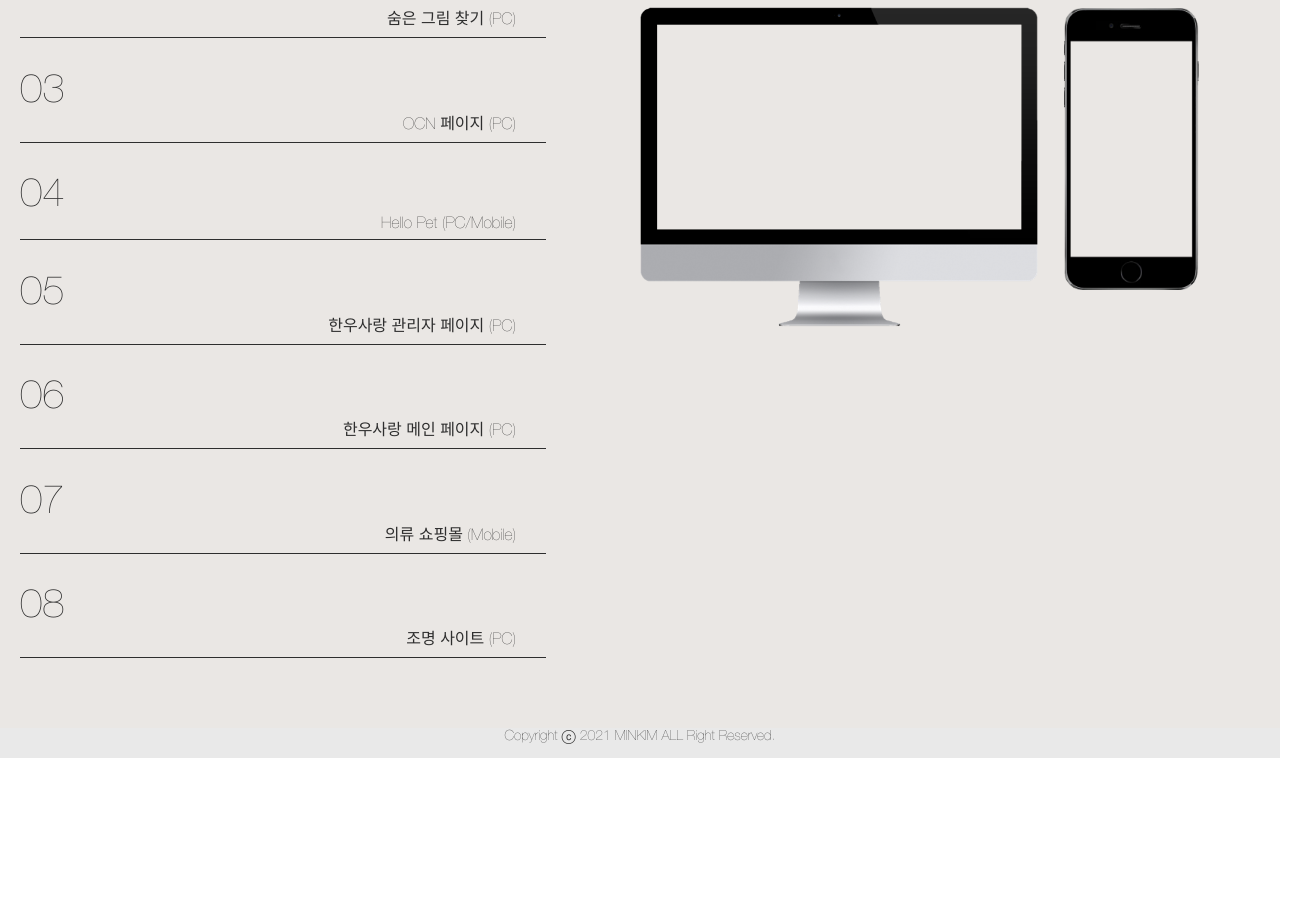
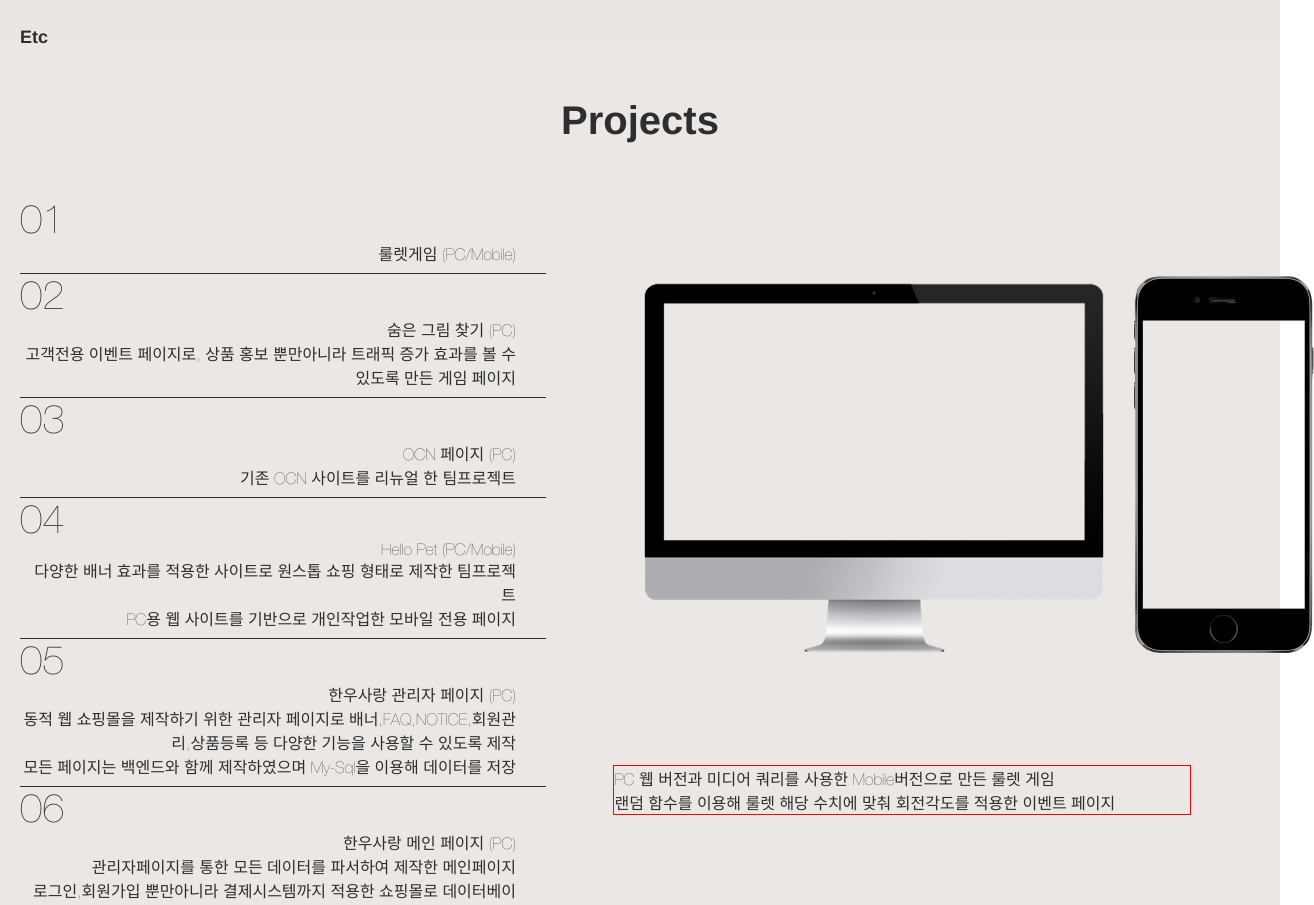
Before and after one commit to manjyuriah/portfolio_24, a React (Create React App) app: page / in a window 1280 px wide. Shown: the part 1772-2677 px from the top of the page, 1314 px wide, since content can reach past the window. Before the commit the page ends 2530 px from the top, so only its background shows below. Built offline with nearby package versions, Linux system fonts and the light colour scheme.

Commit message:
ADD 프로젝트 간단 설명 추가

```diff
--- a/src/App.js
+++ b/src/App.js
@@ -3,8 +3,25 @@ import Skills from './components/Skills';
 import Footer from './components/Footer';
 import Main from './components/Main';
 import Projects from './components/Projects';
+import { useState } from 'react';
+import { useEffect } from 'react';
+
+
 
 function App() {
+  const [ScrollY, setScrollY] = useState(0);  // 스크롤값을 저장하기 위한 상태
+  const handleFollow = () => {
+    setScrollY(window.pageYOffset); // window 스크롤 값을 ScrollY에 저장
+  }
+  useEffect(() => {
+    const watch = () => {
+      window.addEventListener('scroll', handleFollow);
+    }
+    watch(); // addEventListener 함수를 실행
+    return () => {
+      window.removeEventListener('scroll', handleFollow); // addEventListener 함수를 삭제
+    }
+  })
   return (
     <div className="App">
       <Main />
--- a/src/components/Main.scss
+++ b/src/components/Main.scss
@@ -5,7 +5,7 @@ ul,ol{
 }
 .main-container{
     width: 100%;
-    height: 750px;
+    height: 920px;
     background:radial-gradient(ellipse,#F99DBF,#F8B1C8,#F7DADA,#F6EEE3);
     font-weight: 600;
 }
--- a/src/components/Projects.js
+++ b/src/components/Projects.js
@@ -8,40 +8,84 @@ function Projects() {
           <div className="title">Projects</div>
           <ul className="list">
             <li>
-              <div>01</div>
-              <div className="line">룰렛게임 (PC/Mobile)</div>
+              <div className='left'>
+                <div>01</div>
+                <div className="line">룰렛게임 (PC/Mobile)</div>
+              </div>
               <div className="preview">
                 <img src={require("../assets/pc.png")} alt="pc"/>
                 <img src={require("../assets/mobile.png")} alt="mobile"/>
+                <div className="explain">PC 웹 버전과 미디어 쿼리를 사용한 Mobile버전으로 만든 룰렛 게임
+                <br />랜덤 함수를 이용해 룰렛 해당 수치에 맞춰 회전각도를 적용한 이벤트 페이지
+                </div>
               </div>
             </li>
             <li>
+            <div className='left'>
               <div>02</div>
               <div className="line">숨은 그림 찾기 (PC)</div>
+              <div className="explain">
+                고객전용 이벤트 페이지로, 상품 홍보 뿐만아니라 트래픽 증가 효과를 볼 수 있도록 만든 게임 페이지
+              </div>
+              </div>
             </li>
             <li>
+            <div className='left'>
               <div>03</div>
               <div className="line">OCN 페이지 (PC)</div>
+              <div className="explain">
+                기존 OCN 사이트를 리뉴얼 한 팀프로젝트
+              </div>
+              </div>
             </li>
             <li>
+            <div className='left'>
               <div>04</div>
               <div className="line">Hello Pet (PC/Mobile)</div>
+              <div className="explain">
+                다양한 배너 효과를 적용한 사이트로 원스톱 쇼핑 형태로 제작한 팀프로젝트<br />
+                PC용 웹 사이트를 기반으로 개인작업한 모바일 전용 페이지
+              </div>
+              </div>
             </li>
             <li>
+            <div className='left'>
               <div>05</div>
               <div className="line">한우사랑 관리자 페이지 (PC)</div>
+              <div className="explain">
+                동적 웹 쇼핑몰을 제작하기 위한 관리자 페이지로 배너,FAQ,NOTICE,회원관리,상품등록 등 다양한 기능을 사용할 수 있도록 제작<br />
+                모든 페이지는 백엔드와 함께 제작하였으며 My-Sql을 이용해 데이터를 저장
+              </div>
+              </div>
             </li>
             <li>
+            <div className='left'>
               <div>06</div>
               <div className="line">한우사랑 메인 페이지 (PC)</div>
+              <div className="explain">
+                관리자페이지를 통한 모든 데이터를 파서하여 제작한 메인페이지<br />
+                로그인,회원가입 뿐만아니라 결제시스템까지 적용한 쇼핑몰로 데이터베이스를 통해 가입된 고객정보를 확인후 실제 로그인이 가능하도록 제작
+              </div>
+              </div>
             </li>
             <li>
+            <div className='left'>
               <div>07</div>
               <div className="line">의류 쇼핑몰 (Mobile)</div>
+              <div className="explain">
+                외부에서 제작된 디자인 및 퍼블리싱을 기획서에 맞춰 전면 수정 및 재 구성하는 형태로 제작
+              </div>
+              </div>
             </li>
             <li>
+            <div className='left'>
               <div>08</div>
               <div className="line">조명 사이트 (PC)</div>
+              <div className="explain">
+                메인페이지1개, 서브페이지3개로 이루어진 팀 프로젝트<br />
+                Q&A는 입력 후 백엔드로 전달되어 자동으로 JSON이 파싱되도록 제작
+              </div>
+              </div>
             </li>
           </ul>
         </div>
--- a/src/components/Projects.scss
+++ b/src/components/Projects.scss
@@ -28,15 +28,16 @@ ul,ol{
         >li{
             width: 40%;
             border-bottom: 1px solid #2e2e2e;
-            cursor: pointer;
             text-align: right;
             padding-right: 30px;
             padding-bottom: 8px;
-            &:hover{
+            .line{
+                cursor: pointer;
+            }
+            &:hover .line{
                 font-weight: 700;
-                border-bottom: 1.5px solid #2e2e2e;
             }
-            >div:first-child{
+            >.left div:first-child{
                 text-align: left;
                 font-size: 40px;
                 font-weight: 400;
@@ -46,20 +47,27 @@ ul,ol{
 }
 .preview{
     width: 45%;
-    height: 500px;
+    height: 700px;
     position: absolute;
-    top: 20%;
+    top: 5%;
     right: 7%;
     display: flex;
     justify-content: space-around;
     >img{
         object-fit: contain;
+        cursor: pointer;
         &:first-child{
-            width: 450px;
+            width: 520px;
         }
-        &:last-child{
-            width:135px;
-            margin-top: -30px;
+        &:nth-child(2){
+            width:180px;
         }
     }
+    .explain{
+        border: 1px solid red;
+        position: absolute;
+        width: 100%;
+        bottom: 0;
+        text-align: left;
+    }
 }
--- a/src/components/Skills.scss
+++ b/src/components/Skills.scss
@@ -5,7 +5,7 @@ ul,ol{
 }
 .skills-container{
     width: 100%;
-    height: 750px;
+    height: 920px;
     background:linear-gradient(#F7DCDB,#EAE7E4);
 }
 .skills-box{
@@ -23,8 +23,8 @@ ul,ol{
         font-size: 18px;
         font-weight: 700;
         >li{
-            height: 50px;
-            line-height: 50px;
+            height: 66px;
+            line-height: 66px;
         }
     }
 }
```
